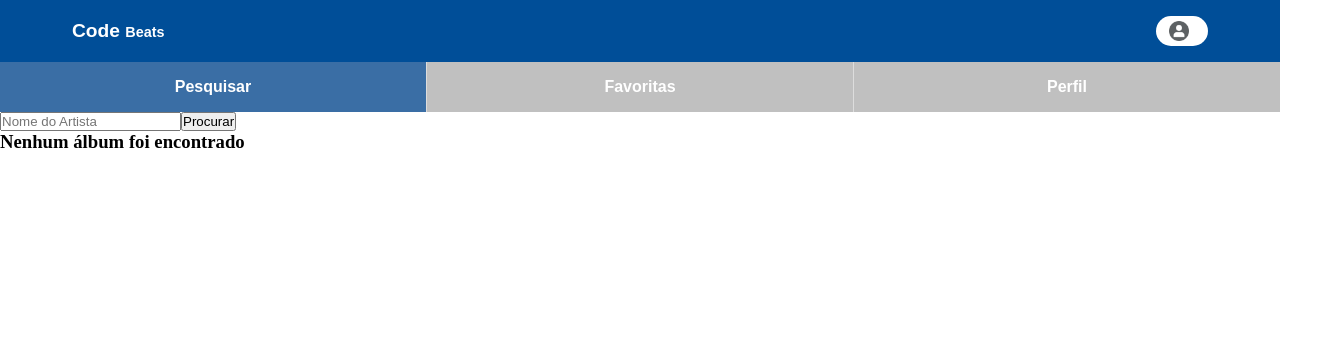
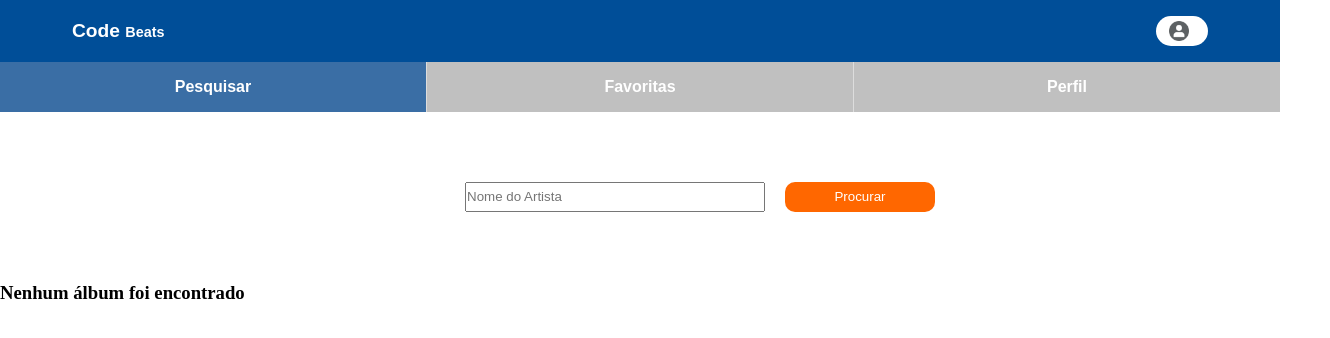
Before and after one commit to chapetta/code-beats, a React (Vite) app: page /search in a window 1280 px wide. Shown: the top 338 px of the page, 1330 px wide, since content can reach past the window. Built offline with nearby package versions, Linux system fonts and the light colour scheme.

Commit message:
styles: adicionando css do search

```diff
--- a/src/components/Search.tsx
+++ b/src/components/Search.tsx
@@ -32,14 +32,19 @@
           {isLoading ? (
             <Loading />
           ) : (
-            <div>
+            <div className="search-container">
               <input
+                className="search-input"
                 type="text"
                 placeholder="Nome do Artista"
                 value={inputValue}
                 onChange={handleChange}
               />
-              <button onClick={handleButton}>Procurar</button>
+              <button
+               onClick={handleButton}
+               className="search-button"
+               >
+                Procurar</button>
             </div>
           )}
           {resultAlbuns.length > 0 ?
--- a/src/styles/Global.css
+++ b/src/styles/Global.css
@@ -79,6 +79,29 @@
   color: white;
 }
 
+.search-container {
+  display: flex;
+  justify-content: center;
+  align-items:center ;
+  margin: 50px;
+  width: 100%;
+}
+
+.search-input {
+  width: 300px;
+  margin: 20px;
+  height: 30px;
+}
+
+.search-button {
+  width: 150px;
+  height: 30px;
+  color: white;
+  background-color: #FF6700;
+  border: none;
+  border-radius: 10px;
+}
+
 .cardList-container {
   display: flex;
   flex-wrap: wrap;
```
